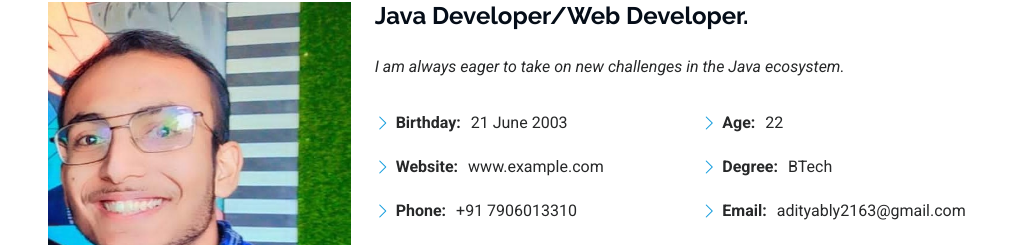
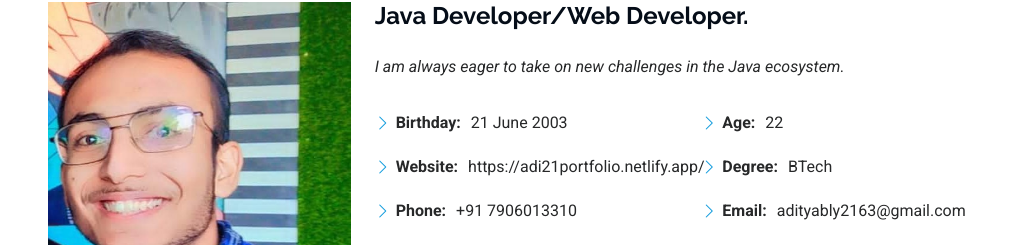
Before and after one commit to adimishra21/portfolio, a plain HTML site: page index.html in a window 1280 px wide. Shown: the part 1068-1313 px from the top of the page, without its empty margins (264-1280 px from the left). Drawn offline with Linux system fonts and the light colour scheme.

Commit message:
Update website URL to Netlify deployment

```diff
--- a/index.html
+++ b/index.html
@@ -101,7 +101,7 @@
               <div class="col-lg-6">
                 <ul>
                   <li><i class="bi bi-chevron-right"></i> <strong>Birthday:</strong> <span>21 June 2003</span></li>
-                  <li><i class="bi bi-chevron-right"></i> <strong>Website:</strong> <span>www.example.com</span></li>
+                  <li><i class="bi bi-chevron-right"></i> <strong>Website:</strong> <span>https://adi21portfolio.netlify.app/</span></li>
                   <li><i class="bi bi-chevron-right"></i> <strong>Phone:</strong> <span>+91 7906013310</span></li>
                   <li><i class="bi bi-chevron-right"></i> <strong>City:</strong> <span>Uttar Pradesh, India</span></li>
                 </ul>
```
